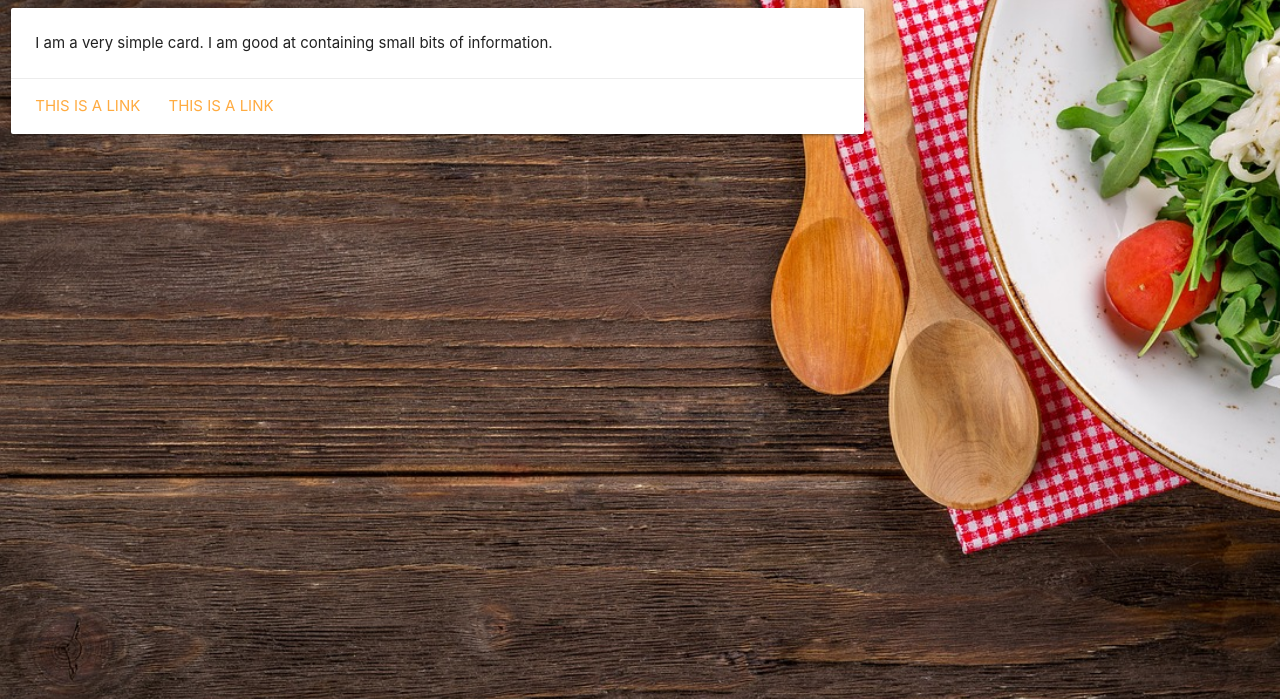
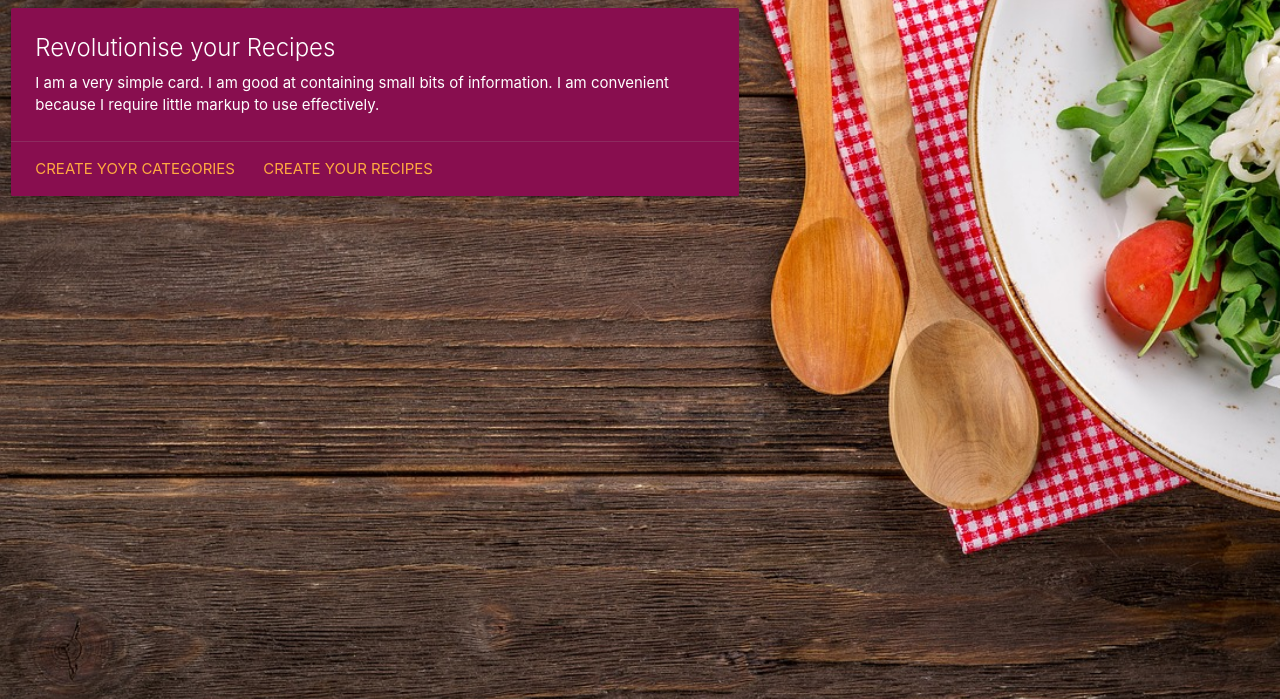
Before and after one commit to CassJBeckford/Recipe-revolution-MP3, a Flask app: page / in a window 1280 px wide; the page is wider, and only the part inside the window is pictured. Shown: the part 64-763 px from the top of that part. Run offline with Flask 3, Linux system fonts and the light colour scheme.

Commit message:
edit card in header section

```diff
--- a/templates/index.html
+++ b/templates/index.html
@@ -2,20 +2,25 @@
 {% block content %}
     <!-- Header image -->
     <div class="row header-section">
+
         <img class="hero-image" src="{{ url_for('static', filename='media/salad.jpg') }}" alt="salad">
 
-        <div class="col s12 m7">
-            <div class="card horizontal">
-                <div class="card-stacked">
-                    <div class="card-content">
-                        <p>I am a very simple card. I am good at containing small bits of information.</p>
+        <div class="hero-image-card row">
+
+            <div class="col s12 m6">
+               <div class="info card pink darken-4">
+                    <div class="card-content white-text">
+                        <span class="card-title">Revolutionise your Recipes</span>
+                        <p class="card-info">I am a very simple card. I am good at containing small bits of information.
+                        I am convenient because I require little markup to use effectively.</p>
                     </div>
                     <div class="card-action">
-                        <a href="#">This is a link</a>
-                        <a href="#">This is a link</a>
+                        <a href="#">Create yoyr categories</a>
+                        <a href="#">Create your recipes</a>
                     </div>
-                </div>
+               </div>
             </div>
+
         </div>
 
     </div>
```
